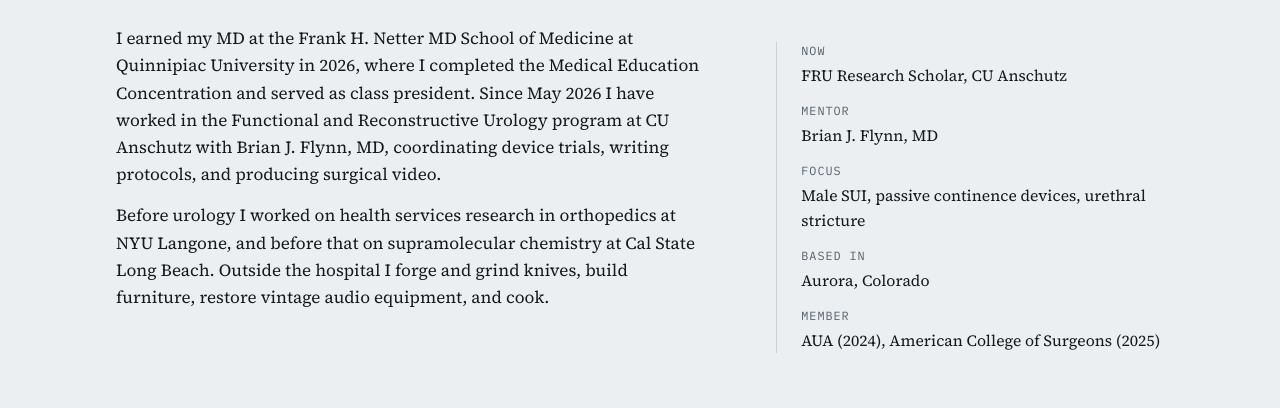
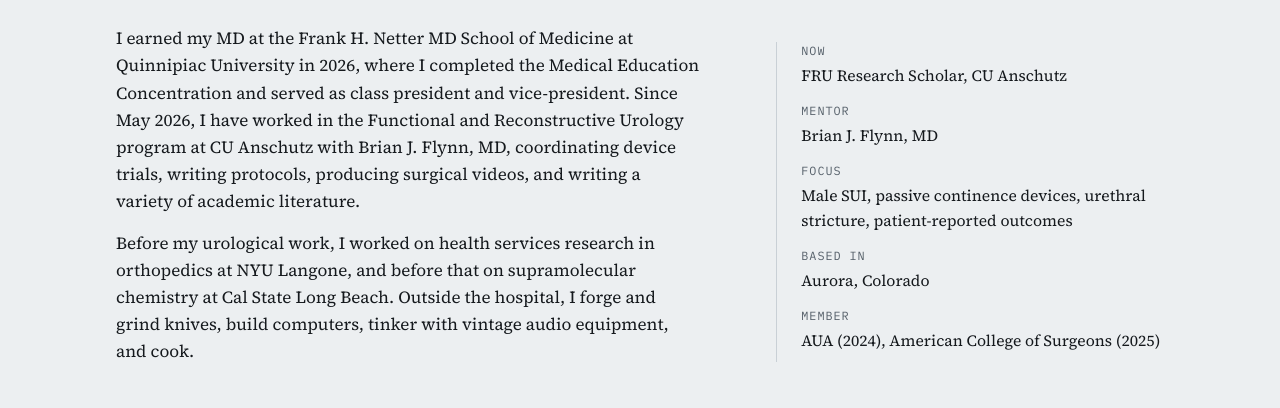
Before and after one commit to malhottie/amalhotra, a plain HTML site: page index.html in a window 1280 px wide. Shown: the part 544-952 px from the top of the page. Drawn offline with Linux system fonts and the light colour scheme.

Commit message:
Update index.html

```diff
--- a/index.html
+++ b/index.html
@@ -239,13 +239,13 @@ footer { padding-block: 48px 64px; }
         <div class="lede">
           <!-- YOUR TURN: this paragraph is factual but generic. Rewrite it in your own voice.
                A good test: could anyone else in your lab have written it? If yes, add the reason you chose this field. -->
-          <p>I earned my MD at the Frank H. Netter MD School of Medicine at Quinnipiac University in 2026, where I completed the Medical Education Concentration and served as class president. Since May 2026 I have worked in the Functional and Reconstructive Urology program at CU Anschutz with Brian J. Flynn, MD, coordinating device trials, writing protocols, and producing surgical video.</p>
-          <p>Before urology I worked on health services research in orthopedics at NYU Langone, and before that on supramolecular chemistry at Cal State Long Beach. Outside the hospital I forge and grind knives, build furniture, restore vintage audio equipment, and cook.</p>
+          <p>I earned my MD at the Frank H. Netter MD School of Medicine at Quinnipiac University in 2026, where I completed the Medical Education Concentration and served as class president and vice-president. Since May 2026, I have worked in the Functional and Reconstructive Urology program at CU Anschutz with Brian J. Flynn, MD, coordinating device trials, writing protocols, producing surgical videos, and writing a variety of academic literature.</p>
+          <p>Before my urological work, I worked on health services research in orthopedics at NYU Langone, and before that on supramolecular chemistry at Cal State Long Beach. Outside the hospital, I forge and grind knives, build computers, tinker with vintage audio equipment, and cook.</p>
         </div>
         <dl class="facts">
           <div><dt>Now</dt><dd>FRU Research Scholar, CU Anschutz</dd></div>
           <div><dt>Mentor</dt><dd>Brian J. Flynn, MD</dd></div>
-          <div><dt>Focus</dt><dd>Male SUI, passive continence devices, urethral stricture</dd></div>
+          <div><dt>Focus</dt><dd>Male SUI, passive continence devices, urethral stricture, patient-reported outcomes</dd></div>
           <div><dt>Based in</dt><dd>Aurora, Colorado</dd></div>
           <div><dt>Member</dt><dd>AUA (2024), American College of Surgeons (2025)</dd></div>
         </dl>
```
